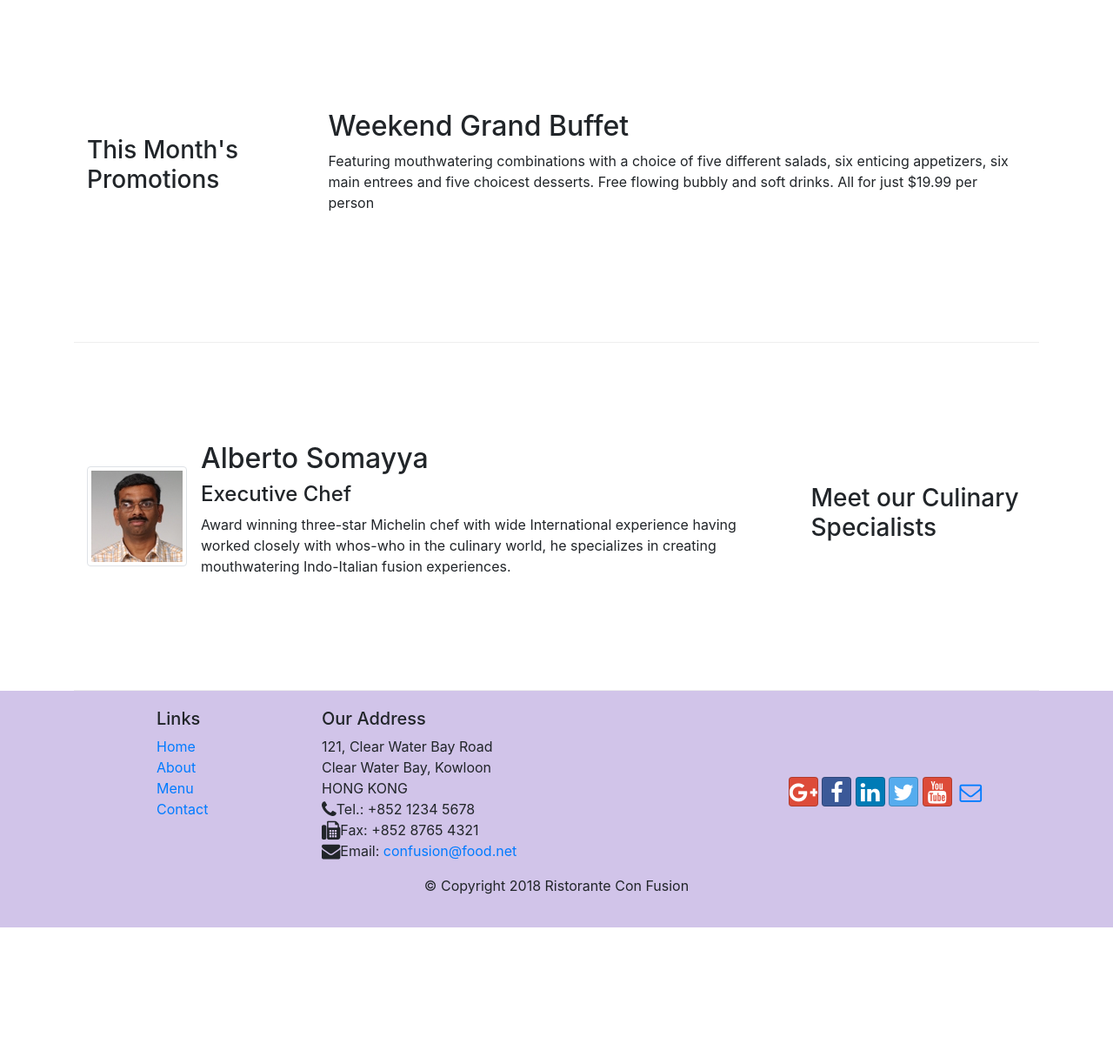
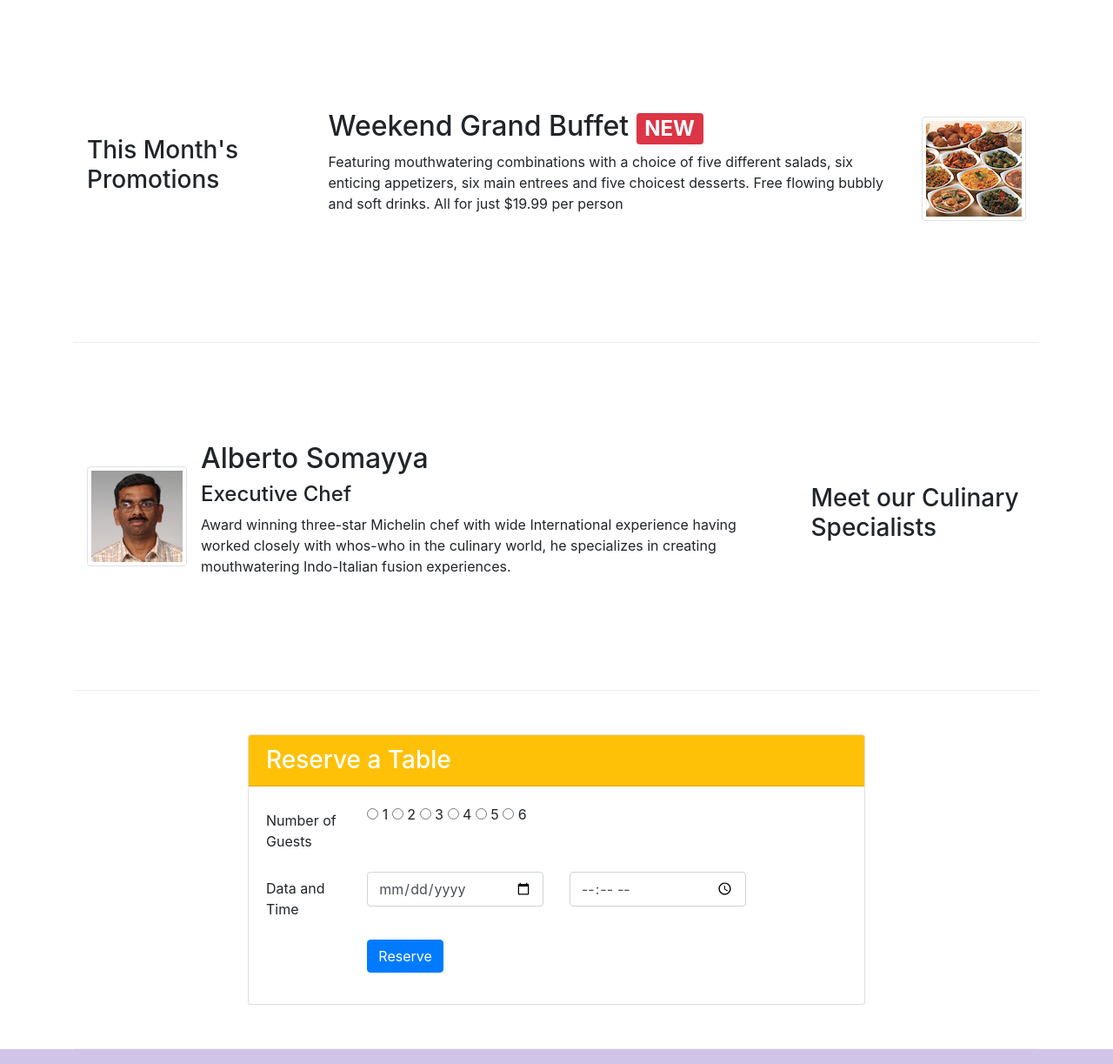
Before and after one commit to Ahmadalkharfan/conFusion, a website: page index.html in a window 1280 px wide. Shown: the part 740-1963 px from the top of the page at 87% size. Before the commit the page ends 1806 px from the top, so only its background shows below. Drawn offline with nearby package versions, Linux system fonts and the light colour scheme.

Commit message:
assignment2

```diff
--- a/index.html
+++ b/index.html
@@ -39,8 +39,11 @@
                     <h1>Ristorante con Fusion</h1>
                     <p>We take inspiration from the World's best cuisines, and create a unique fusion experience. Our lipsmacking creations will tickle your culinary senses!</p>
                 </div>
-                <div class="col-12 col-sm align-self-center">
+                <div class="col-12 col-sm-3 align-self-center">
                     <img src="img/logo.png" class="img-fluid">
+                </div>
+                <div class="col-12 col-sm-3 align-self-center">
+                    <a href="#reserve"><button type="button" class="btn  bg-warning btn-block btn-sm">Reserve Table</button></a>
                 </div>
             </div>
         </div>
@@ -55,7 +58,7 @@
                 <div class="media">
                     <img class="d-flex mr-3 img-thumbnail align-self-center" src="img/uthappizza.png" alt="Uthappizza">
                     <div class="media-body">
-                        <h2 class="mt-0">Uthappizza<span class="badge badge-danger">HOT</span><span class="badge badge-pill badge-secondary">$4.99</span></h2>
+                        <h2 class="mt-0">Uthappizza <span class="badge badge-danger">HOT</span> <span class="badge badge-pill badge-secondary">$4.99</span></h2>
                         <p class="d-none d-sm-block">A unique combination of Indian Uthappam (pancake) and Italian pizza, topped with Cerignola olives, ripe vine cherry tomatoes, Vidalia onion, Guntur chillies and Buffalo Paneer.</p>
                     </div>
                 </div>
@@ -67,9 +70,14 @@
             <div class="col-12 col-sm-4 col-md-3">
                 <h3>This Month's Promotions</h3>
             </div>
-            <div class="col col-sm col-md">
-                <h2>Weekend Grand Buffet</h2>
-                <p class="d-none d-sm-block">Featuring mouthwatering combinations with a choice of five different salads, six enticing appetizers, six main entrees and five choicest desserts. Free flowing bubbly and soft drinks. All for just $19.99 per person </p>
+            <div class="col col-sm-8 col-md">
+                <div class="media">
+                    <img class="d-flex ml-3 img-thumbnail align-self-center order-sm-last" src="img/buffet.png" alt="buffet">
+                    <div class="media-body order-sm-first">
+                        <h2 class="mt-0">Weekend Grand Buffet <span class="badge badge-danger">NEW</span></h2>
+                        <p class="d-none d-sm-block">Featuring mouthwatering combinations with a choice of five different salads, six enticing appetizers, six main entrees and five choicest desserts. Free flowing bubbly and soft drinks. All for just $19.99 per person </p>
+                    </div>
+                </div>
             </div>
         </div>
 
@@ -87,6 +95,44 @@
                     </div>
                 </div>
 
+            </div>
+        </div>
+        <div class="row row-content align-items-center">
+            <div class="col-12 col-sm-8 offset-sm-2">
+                <div class="card" id="reserve">
+                    <h3 class="card-header bg-warning text-white">Reserve a Table</h3>
+                    <div class="card-body">
+                        <form>
+                            <div class="form-group row">
+                                <label for="guestnum" class="col-md-2 col-form-label">Number of Guests</label>
+                                <div class="col-md-10" id="guestnum">
+                                    <input type="radio" value="1" name="guestnum"> 1
+                                    <input type="radio" value="2" name="guestnum"> 2
+                                    <input type="radio" value="3" name="guestnum"> 3
+                                    <input type="radio" value="4" name="guestnum"> 4
+                                    <input type="radio" value="5" name="guestnum"> 5
+                                    <input type="radio" value="6" name="guestnum"> 6
+                                </div>
+                            </div>
+                            <div class="form-group row">
+                                <label for="datetime" class="col-12 col-md-2 col-form-label">Data and Time</label>
+                                <div class="col-12 col-md-4">
+                                    <input type="date" class="form-control" id="date" name="date"
+                                    placeholder="Date">
+                                </div>
+                                <div class="col-12 col-md-4">
+                                    <input type="time" class="form-control" id="time" name="time"
+                                    placeholder="Time">
+                                </div>
+                            </div>
+                            <div class="form-group row">
+                            <div class="offset-md-2 col-md-10">
+                                <button type="submit" class="btn btn-primary">Reserve</button>
+                            </div>
+                    </div>
+                        </form>
+                    </div>
+                </div>
             </div>
         </div>
     </div>
```
Also changed, not shown: 1 other file.
